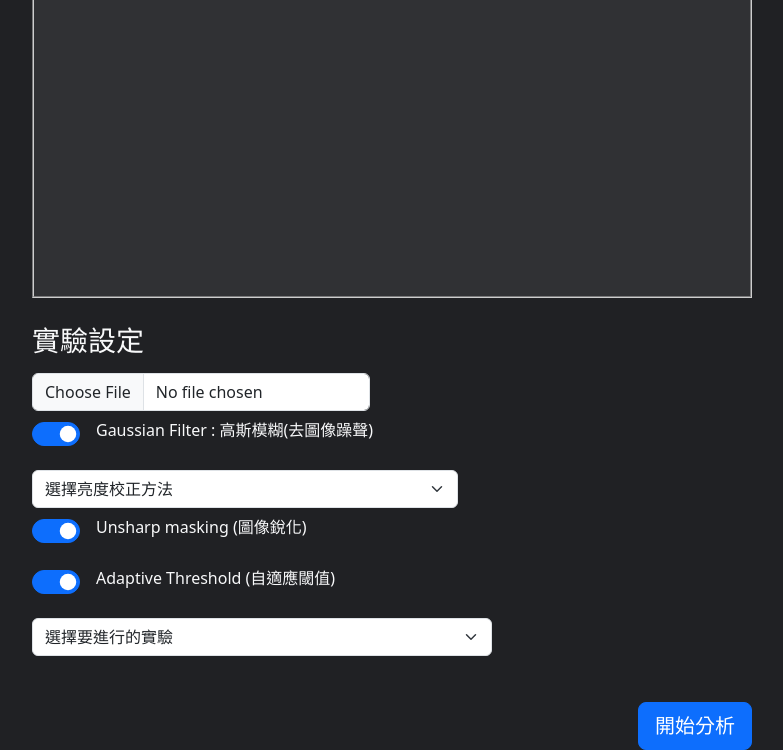
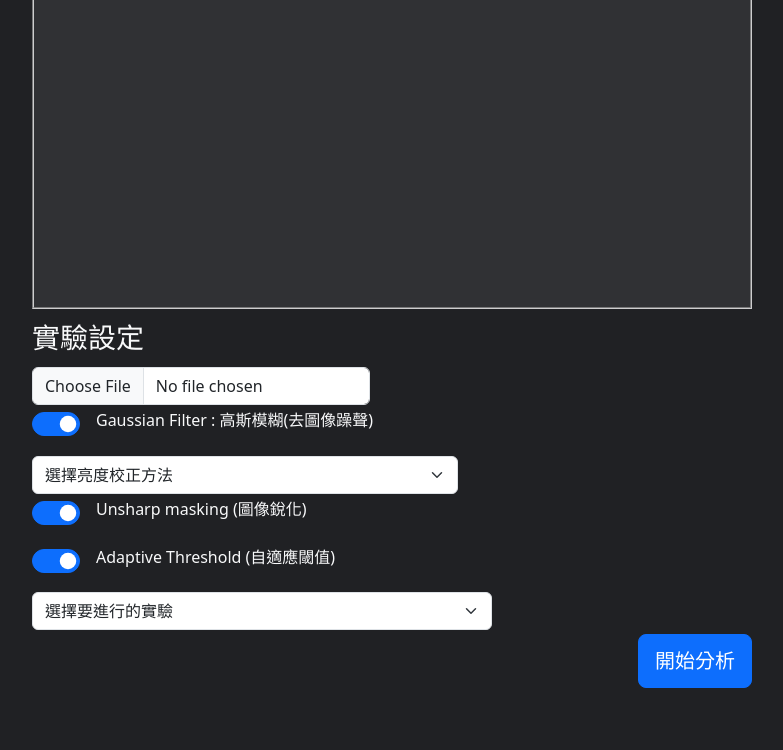
Before and after one commit to mariokart761/FCU-Image-Processing-Final, a plain HTML site: page index.html in a window 1280 px wide. Shown: the part 93-843 px from the top of the page, without its empty margins (248-1031 px from the left). After the commit the page ends 800 px from the top, so only its background shows below. Drawn offline with nearby package versions, Linux system fonts and the light colour scheme; files that its build step writes are made by us from their sources; files whose address does not match are found by name.

Commit message:
Fix start-button position

```diff
--- a/dist/css/style.css
+++ b/dist/css/style.css
@@ -8,7 +8,7 @@ body {
   align-content: center;
   flex-direction: column;
   flex-wrap: wrap;
-  justify-content: center;
+  justify-content: flex-start;
 }
 .loading-page {
   height: 100vh;
@@ -57,6 +57,7 @@ body {
 .home-title {
   display: flex;
   justify-content: center;
+  margin-top: 2%;
 }
 .preview-img-container img {
   max-height: 100%;
@@ -73,11 +74,11 @@ body {
   transform: translateY(-50%);
 }
 .data-setting-container {
-  margin-top: 2%;
+  margin-top: 1%;
   display: flex;
   flex-direction: column;
   align-items: flex-start;
-  gap: 2%
+  gap: 1%
 }
 .switcher-container {
   display: flex;
@@ -87,6 +88,7 @@ body {
   width: 100%;
   display: flex;
   flex-direction: row;
+  margin-top: 3%;
 }
 .slider-count {
   width: 10%;
@@ -98,3 +100,8 @@ body {
   justify-content: flex-end;
   font-weight:bold;
 }
+.home-page-footer {
+  width: 100%;
+  display: flex;
+  flex-direction: row;
+}
--- a/index.html
+++ b/index.html
@@ -125,6 +125,7 @@
             <option value="3">自由實驗：單純的看單張效果</option>
           </select>
         </div>
+        <div class="home-page-footer">
           <div id="brightAdj" class="bright-adj-container" style="visibility: hidden;">
             <label for="customRange3" class="form-label">亮度調整 : </label>
             <span class="slider-count" id="sliderCount"></span>
@@ -135,6 +136,7 @@
           </div>
           <div class="start-button-container">
             <button class="btn btn-primary btn-lg" id="sendButton" type="button">開始分析</button>
+          </div>
         </div>
       </div>
 
```
Lines whose indentation alone changed are shown as unchanged.
